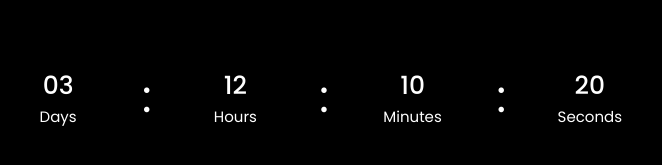
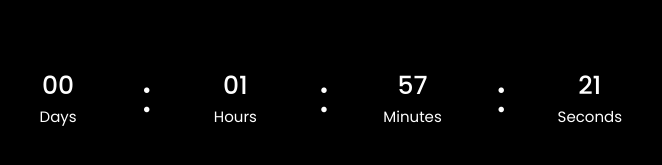
Before and after one commit to XTBrudi/zeus, a plain HTML site: page index.html in a window 1280 px wide. Shown: the part 431-596 px from the top of the page, 316-978 px from the left. Drawn offline with Linux system fonts and the light colour scheme.

Commit message:
Patch 1.0v2

```diff
--- a/index.html
+++ b/index.html
@@ -1,3 +1,4 @@
+<!--Patch 1.0v2-->
 <!DOCTYPE html>
 <html lang="en" dir="ltr">
    <head>
@@ -77,32 +78,39 @@
 const hour = document.querySelector(".hour .numb");
 const min = document.querySelector(".min .numb");
 const sec = document.querySelector(".sec .numb");
-         var timer = setInterval(()=>{
+
+var timer = setInterval(() => {
   var currentDate = new Date().getTime();
-           var launchDate = new Date('Jul 14, 2023 23:59:59').getTime();
+  var launchDate = new Date('Jul 11, 2023 13:47:00').getTime();
   var duration = launchDate - currentDate;
+
+  if (duration < 0) {
+    clearInterval(timer);
+    day.innerHTML = "00";
+    hour.innerHTML = "00";
+    min.innerHTML = "00";
+    sec.innerHTML = "00";
+  } else {
     var days = Math.floor(duration / (1000 * 60 * 60 * 24));
     var hours = Math.floor((duration % (1000 * 60 * 60 * 24)) / (1000 * 60 * 60));
     var minutes = Math.floor((duration % (1000 * 60 * 60)) / (1000 * 60));
     var seconds = Math.floor((duration % (1000 * 60)) / 1000);
-           day.innerHTML = days;
-           hour.innerHTML = hours;
-           min.innerHTML = minutes;
+
+    day.innerHTML = days < 10 ? '0' + days : days;
+    hour.innerHTML = hours < 10 ? '0' + hours : hours;
+    min.innerHTML = minutes < 10 ? '0' + minutes : minutes;
+
+    if (seconds < 10 && duration >= 30000) {
+      sec.innerHTML = '0' + seconds;
+    } else {
       sec.innerHTML = seconds;
-           if(days < 10){
-             day.innerHTML = '0' + days;
     }
-           if(hours < 10){
-             hour.innerHTML = '0' + hours;
+
+    if (duration < 60000) {
+      sec.style.animation = 'blink 1s infinite';
+    } else {
+      sec.style.animation = 'none';
     }
-           if(minutes < 10){
-             min.innerHTML = '0' + minutes;
-           }
-           if(seconds < 10){
-             sec.innerHTML = '0' + seconds;
-           }
-           if(duration < 0){
-             clearInterval(timer);
   }
 }, 1000);
       </script>
```
Lines whose indentation alone changed are shown as unchanged.
